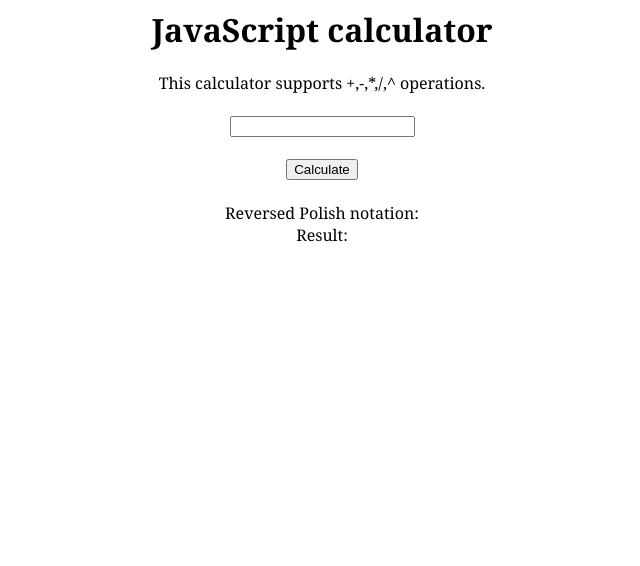
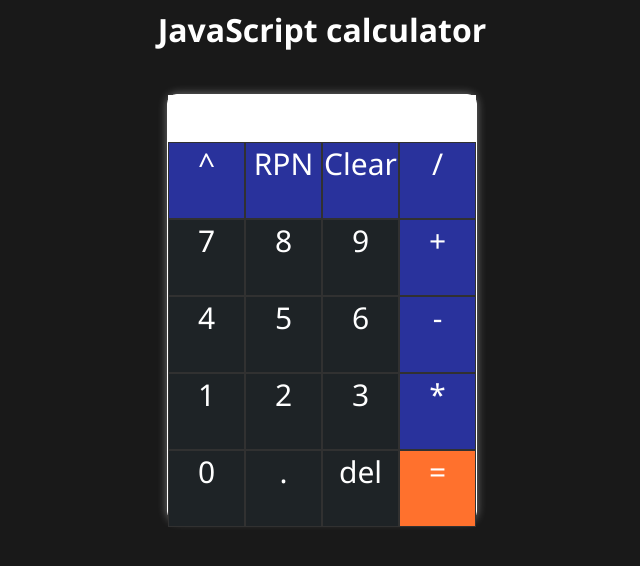
Before and after one commit to hgkee058/JavaScript-Calculator-RPN, a plain HTML site: page index.html in a window 1280 px wide. Shown: the whole page, without its empty margins (318-958 px from the left). Drawn offline with Linux system fonts and the light colour scheme.

Commit message:
New html page

```diff
--- a/index.html
+++ b/index.html
@@ -1,6 +1,53 @@
 <style>
 body{
-    font-family: Georgia, 'Times New Roman', Times, serif;
+    background-color: rgb(25,25,25);
+    color: white;
+    font-family: 'Segoe UI', Tahoma, Geneva, Verdana, sans-serif;
+}
+.calculatorBody{
+    border: 1px solid white;
+    border-radius: 10px;
+    width:308px;
+    height:425px;
+    background-color: white;
+    color: black;
+    box-shadow: 0 0 10px rgba(255,255,255,0.4);
+}
+.calculatorButton{
+    border: 1px solid rgb(49, 49, 49);
+    background-color: rgb(30,35,38);
+    text-align: center;
+    width: 75px;
+    height: 75px;
+    padding:0px;
+    margin:0px auto;
+    color: white;
+    font-size: 30px;
+    float:left;
+    -webkit-touch-callout: none; /* iOS Safari */
+    -webkit-user-select: none; /* Safari */
+    -khtml-user-select: none; /* Konqueror HTML */
+    -moz-user-select: none; /* Firefox */
+    -ms-user-select: none; /* Internet Explorer/Edge */
+    user-select: none;
+}
+.calculatorOperationButton{
+    background-color: rgb(41,50,156);
+}
+.calculatorButton:hover { background-color: rgb(107, 47, 47); }
+.calculatorButton:active {
+  background-color: rgb(94,78,182);
+}
+#expression{
+    width: 100%;
+    border: 0px;
+    font-size: 30px;
+    font-family: Impact, Haettenschweiler, 'Arial Narrow Bold', sans-serif;
+    text-align: right;
+}
+#expression:focus {
+    outline:0;
+    background-color: rgb(191, 206, 253);
 }
 </style>
 <html>
@@ -10,18 +57,35 @@ body{
     </head>
     <body>
         <center>
-            <h1>JavaScript calculator</h1>
-            <span>This calculator supports +,-,*,/,^ operations.</span><br><br>
+            <h1>JavaScript calculator</h1> <br>
 
-            <input type="text" id="expression">
-            <br><br>
-            <input type="button" value="Calculate" onclick="
-            rpn = ExpressionToRPN(document.getElementById('expression').value);
-            document.getElementById('rpn').innerHTML = rpn.join(' ');
-            document.getElementById('result').innerHTML = CalculateRPN(rpn);
-            "></button>
-            <br><br> Reversed Polish notation: <div id="rpn"></div>
-            Result: <div id="result"></div>
+            <div class="calculatorBody">
+                <input type="text" id="expression"><br>
+
+                <div onclick="document.getElementById('expression').value += '^';" class="calculatorButton calculatorOperationButton">^</div>
+                <div onclick="
+                rpn = ExpressionToRPN(document.getElementById('expression').value);
+                document.getElementById('expression').value = rpn.join(' ');" class="calculatorButton calculatorOperationButton">RPN</div>
+                <div onclick="document.getElementById('expression').value = '';" class="calculatorButton calculatorOperationButton">Clear</div>
+                <div onclick="document.getElementById('expression').value += '/';" class="calculatorButton calculatorOperationButton">/</div>
+                <div onclick="document.getElementById('expression').value += '7';" class="calculatorButton">7</div>
+                <div onclick="document.getElementById('expression').value += '8';" class="calculatorButton">8</div>
+                <div onclick="document.getElementById('expression').value += '9';" class="calculatorButton">9</div> <div onclick="document.getElementById('expression').value += '+';" class="calculatorButton calculatorOperationButton">+</div>
+                <div onclick="document.getElementById('expression').value += '4';" class="calculatorButton">4</div>
+                <div onclick="document.getElementById('expression').value += '5';" class="calculatorButton">5</div>
+                <div onclick="document.getElementById('expression').value += '6';" class="calculatorButton">6</div> <div onclick="document.getElementById('expression').value += '-';" class="calculatorButton calculatorOperationButton">-</div>
+                <div onclick="document.getElementById('expression').value += '1';" class="calculatorButton">1</div>
+                <div onclick="document.getElementById('expression').value += '2';" class="calculatorButton">2</div>
+                <div onclick="document.getElementById('expression').value += '3';" class="calculatorButton">3</div> <div onclick="document.getElementById('expression').value += '*';" class="calculatorButton calculatorOperationButton">*</div>
+                <div onclick="document.getElementById('expression').value += '0';" class="calculatorButton">0</div>
+                <div onclick="document.getElementById('expression').value += '.';" class="calculatorButton">.</div>
+                <div onclick="document.getElementById('expression').value = document.getElementById('expression').value.substr(0, document.getElementById('expression').value.length-1);" class="calculatorButton">del</div>
+                <div onclick="
+                rpn = ExpressionToRPN(document.getElementById('expression').value);
+                document.getElementById('expression').value = CalculateRPN(rpn);
+                " class="calculatorButton calculatorOperationButton" style="background-color: rgb(255,113,45);">=</div>
+
+            </div>
         </center>
     </body>
 </html>
```
